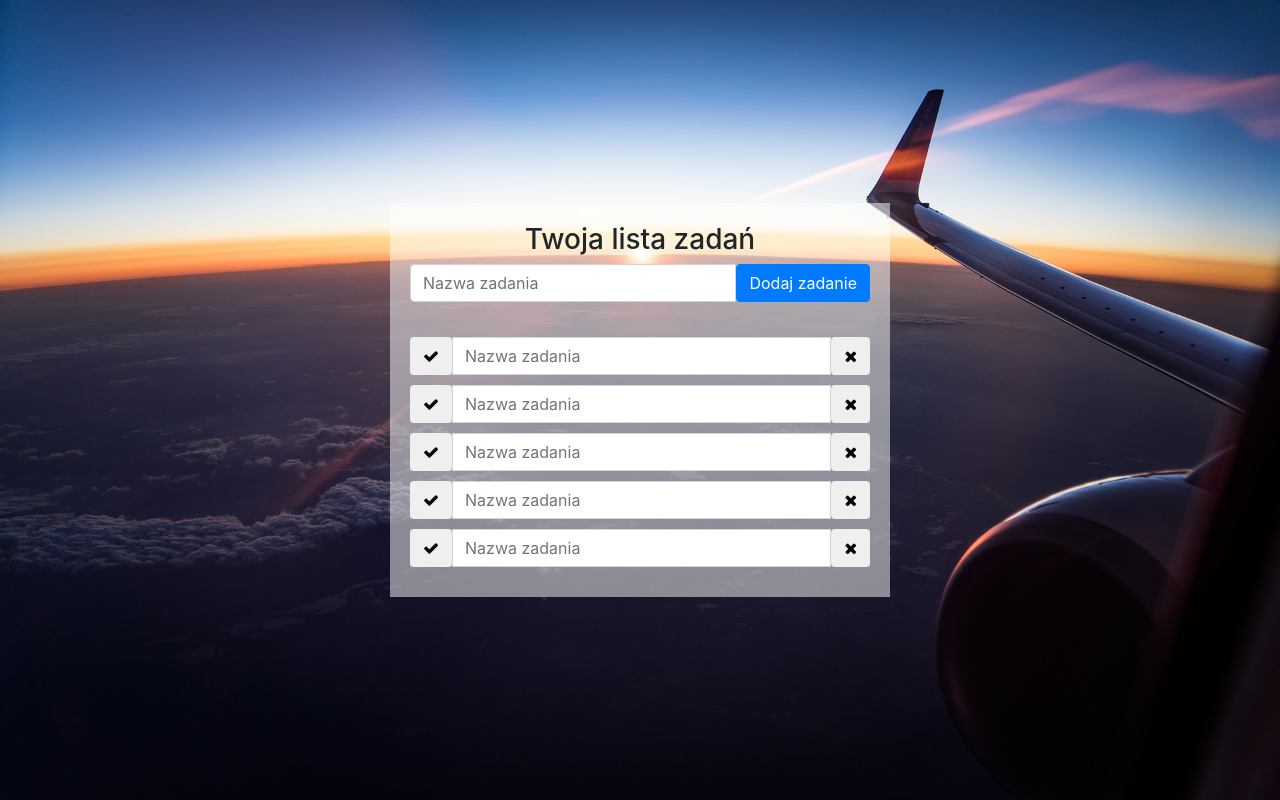
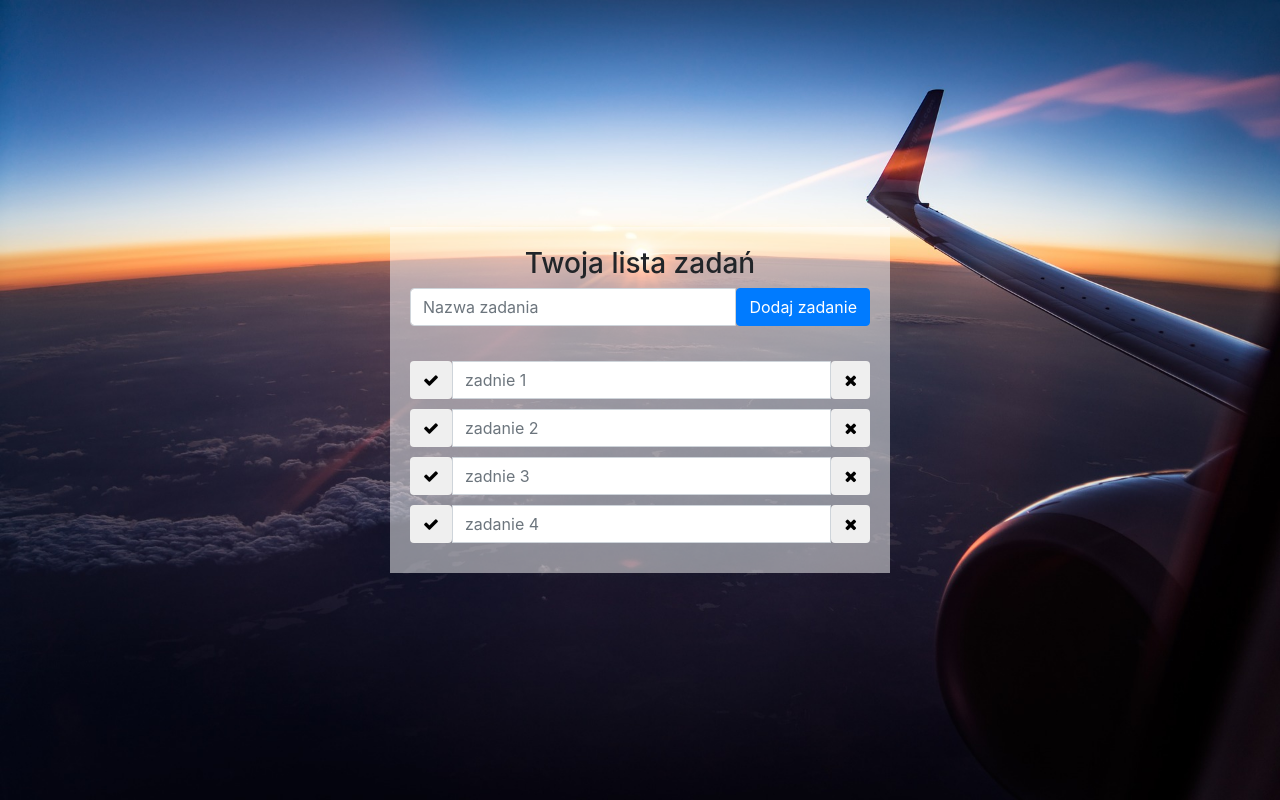
Before and after one commit to DziadekPrzemek/ToDoApp, a plain HTML site: page index.html in a window 1280 px wide. Drawn offline with Linux system fonts and the light colour scheme.

Commit message:
New functions: add and remove tasks

```diff
--- a/index.html
+++ b/index.html
@@ -23,72 +23,13 @@
                 </form>
         </section>
         <section class ="task-container">
-
-           <ul>
-                <li class="single-task">
-                    <div class="input-group">
-                            <span class="input-group-btn">
-                            <button class="btn btn-default toogle-task-btn" ><i class="fa fa-check"></i></button>
-                            </span>
-                             <input type="text" class="form-control" placeholder="Nazwa zadania">
-                            <span class="input-group-btn">
-                            <button class="btn btn-default delete-task-btn" type="submit"><i class="fa fa-times"></i></button>
-                        </span>
-                    </div>
-                </li>
-
-                <li class="single-task">
-                    <div class="input-group">
-                            <span class="input-group-btn">
-                            <button class="btn btn-default toogle-task-btn" ><i class="fa fa-check"></i></button>
-                            </span>
-                            <input type="text" class="form-control" placeholder="Nazwa zadania">
-                            <span class="input-group-btn">
-                            <button class="btn btn-default delete-task-btn" type="submit"><i class="fa fa-times"></i></button>
-                            </span>
-                        </div>
-                    </li>
-
-                    <li class="single-task">
-                        <div class="input-group">
-                                <span class="input-group-btn">
-                                <button class="btn btn-default toogle-task-btn" ><i class="fa fa-check"></i></button>
-                                </span>
-                                <input type="text" class="form-control" placeholder="Nazwa zadania">
-                                <span class="input-group-btn">
-                                <button class="btn btn-default delete-task-btn" type="submit"><i class="fa fa-times"></i></button>
-                                </span>
-                        </div>
-                    </li>
-
-                <li class="single-task">
-                    <div class="input-group">
-                            <span class="input-group-btn">
-                            <button class="btn btn-default toogle-task-btn" ><i class="fa fa-check"></i></button>
-                            </span>
-                            <input type="text" class="form-control" placeholder="Nazwa zadania">
-                            <span class="input-group-btn">
-                            <button class="btn btn-default delete-task-btn" type="submit"><i class="fa fa-times"></i></button>
-                            </span>
-                        </div>
-                    </li>
-
-                <li class="single-task">
-                    <div class="input-group">
-                            <span class="input-group-btn">
-                            <button class="btn btn-default toogle-task-btn" ><i class="fa fa-check"></i></button>
-                            </span>
-                            <input type="text" class="form-control" placeholder="Nazwa zadania">
-                            <span class="input-group-btn">
-                            <button class="btn btn-default delete-task-btn" type="submit"><i class="fa fa-times"></i></button>
-                            </span>
-                        </div>
-                    </li>
-            </ul>
-
+           <ul></ul>
         </section>
         </main>
 <script src="js/scripts.js"></script>
+<script src="js/modules/addTask.js"></script>
+<script src="js/modules/taskList.js"></script>
+<script src="js/modules/tasks.js"></script>
 
 </body>
 </html>
--- /dev/null
+++ b/js/modules/addTask.js
@@ -0,0 +1,45 @@
+function addTask(taskTitle){
+    var addTaskOnList = document.createElement('li');
+    addTaskOnList.classList.add('single-task');
+    addTaskOnList.innerHTML = prepareTaskHtml(taskTitle);
+
+    var toogleStateBtn = addTaskOnList.querySelector('.toogle-task-btn');
+    var deleteTaskBtn = addTaskOnList.querySelector('.delete-task-btn');
+
+    toogleStateBtn.addEventListener('click', function(){
+        toogleStateTaskComplate(this);
+    });
+
+    deleteTaskBtn.addEventListener('click', function(){
+        deleteTaskFunction(this);
+    });
+
+    taskContainer.appendChild(addTaskOnList);
+}
+
+function prepareTaskHtml(taskTitle){
+   return  '<div class="input-group">'+
+   '<span class="input-group-btn">'+
+   '<button class="btn btn-default toogle-task-btn" ><i class="fa fa-check"></i></button>'+
+   '</span>'+
+   '<input type="text" class="form-control" placeholder="'+taskTitle+'">'+
+   '<span class="input-group-btn">'+
+   '<button class="btn btn-default delete-task-btn" type="submit"><i class="fa fa-times"></i></button>'+
+   '</span>'+
+   '</div>'+
+   '</li>'
+}
+
+function addTaskEventBtnFunction(){
+    taskForm.addEventListener('submit', function(e){
+        e.preventDefault();
+        var titleTask = this.querySelector('input').value;
+
+        if(titleTask){
+        addTask(titleTask);
+        }else{
+            alert("Wpisz tytuł zadania!")
+        }
+
+    })
+};
--- /dev/null
+++ b/js/modules/taskList.js
@@ -0,0 +1,15 @@
+function showTasks(){
+    tasks.forEach(function(taskTitle){
+        addTask(taskTitle);
+    })
+};
+
+function toogleStateTaskComplate(task){
+    task.classList.toggle('btn-success');
+};
+
+function deleteTaskFunction(task){
+    var delLi = task.closest('li');
+    var delUl = task.closest('ul');
+    delUl.removeChild(delLi);
+}
--- /dev/null
+++ b/js/modules/tasks.js
@@ -0,0 +1,6 @@
+var tasks = [
+    'zadnie 1',
+    'zadanie 2',
+    'zadnie 3',
+    'zadanie 4',
+];
--- a/js/scripts.js
+++ b/js/scripts.js
@@ -0,0 +1,7 @@
+var taskContainer = document.querySelector('.task-container ul');
+var taskForm = document.querySelector(".new-task-container form")
+
+document.addEventListener("DOMContentLoaded", function(){
+    showTasks();
+    addTaskEventBtnFunction();
+})
```
